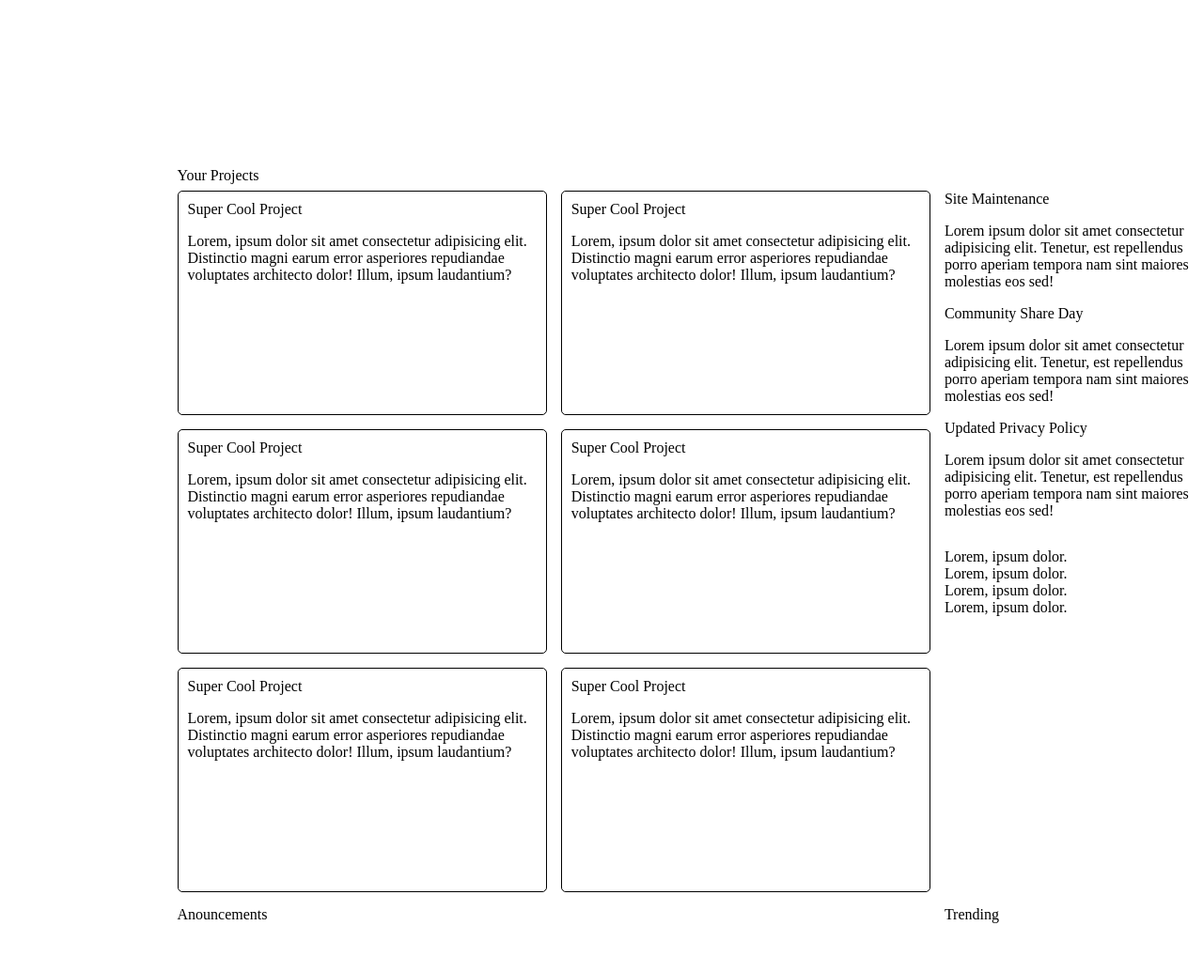
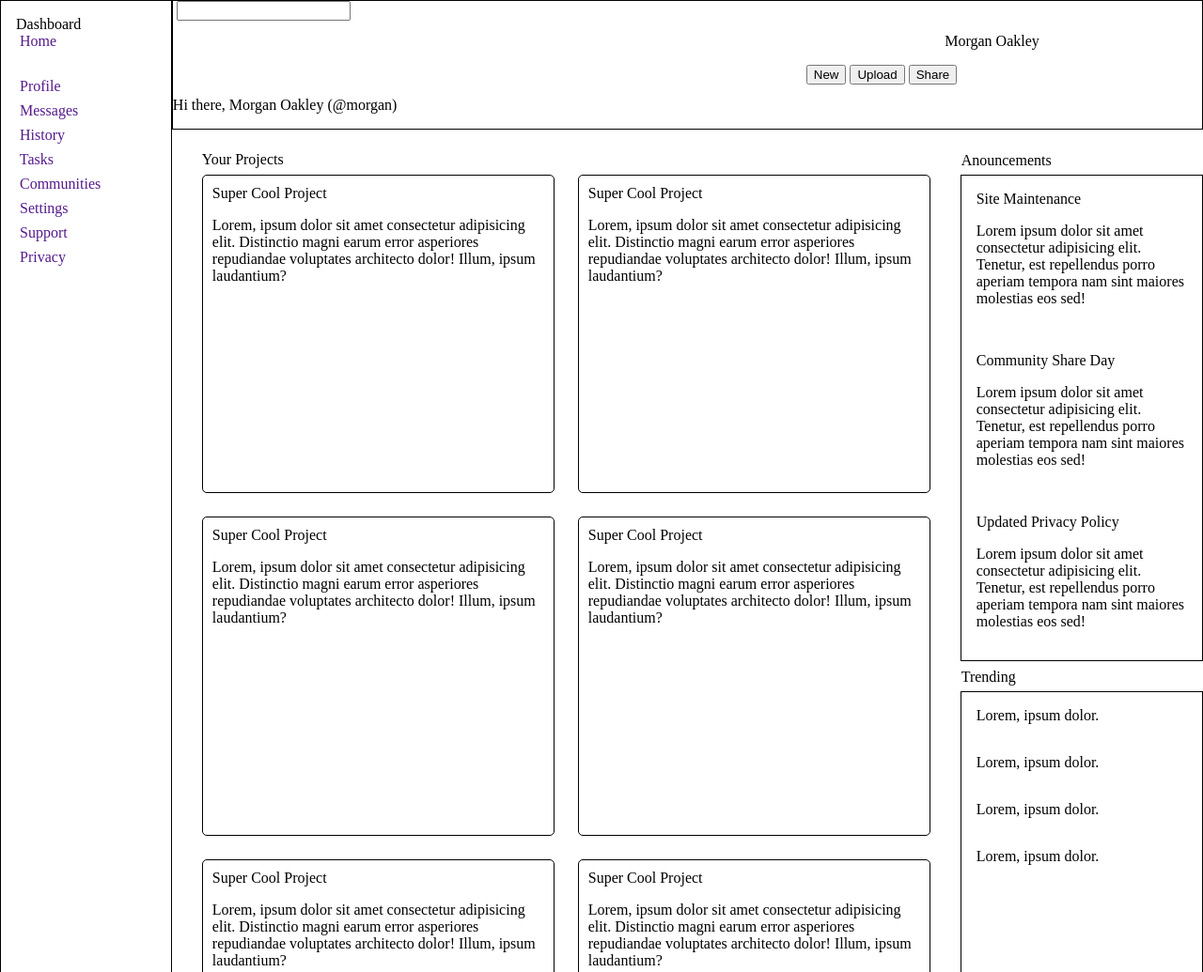
Before and after one commit to Yuseph03/admin-dashboard, a plain HTML site: page index.html in a window 1280 px wide. Shown: the top 1035 px of the page at 94% size. Before the commit the page ends 991 px from the top, so only its background shows below. Drawn offline with Linux system fonts and the light colour scheme.

Commit message:
Lay basic sidebar and header layout

```diff
--- a/index.html
+++ b/index.html
@@ -10,10 +10,35 @@
 <body>
     <div class="container">
         <header class="header">
+            <div class="searchbar-container">
+                <div class="search-bar">
+                    <img src="" alt="">
+                    <input type="text">
+                </div>
+                <div class="user-info">
+                    <img src="" alt="">
+                    <a href=""><img src="" alt=""></a>
+                    <p>Morgan Oakley</p>
+                </div>
+            </div>
 
+            <div class="btn-container">
+                <div class="username">
+                    <img src="" alt="">
+                    <p>
+                        <span>Hi there,</span>
+                        Morgan Oakley (@morgan)
+                    </p>
+                </div>
+                <div class="btns">
+                    <button>New</button>
+                    <button>Upload</button>
+                    <button>Share</button>
+                </div>
+            </div>
         </header>
 
-        <main class="main">
+        <main class="main-container">
             <div class="article">
                 <span>Your Projects</span>
                 <div class="card">
@@ -48,8 +73,8 @@
                 </div>
             </div>
 
-            <span>Anouncements</span>
             <div class="anouncements">
+                <span>Anouncements</span>
                 <div class="anounce-block">
                     <div class="title">Site Maintenance</div>
                     <p>Lorem ipsum dolor sit amet consectetur adipisicing elit.
@@ -67,17 +92,60 @@
                 </div>
             </div>
 
-            <span>Trending</span>
             <div class="trending">
-                <div class="trend-block"><img src="" alt=""><span>Lorem, ipsum dolor.</span></div>
-                <div class="trend-block"><img src="" alt=""><span>Lorem, ipsum dolor.</span></div>
-                <div class="trend-block"><img src="" alt=""><span>Lorem, ipsum dolor.</span></div>
-                <div class="trend-block"><img src="" alt=""><span>Lorem, ipsum dolor.</span></div>
+                <span>Trending</span>
+                <div class="trend-block"><img src="" alt="">Lorem, ipsum dolor.</div>
+                <div class="trend-block"><img src="" alt="">Lorem, ipsum dolor.</div>
+                <div class="trend-block"><img src="" alt="">Lorem, ipsum dolor.</div>
+                <div class="trend-block"><img src="" alt="">Lorem, ipsum dolor.</div>
             </div>
         </main>
 
         <div class="sidebar">
+            <div class="sidebar-logo">
+                <img src="" alt=""><span>Dashboard</span>
+            </div>
 
+            <div class="navbar">
+                <nav>
+                    <div class="card">
+                        <img src="" alt="">
+                        <a href="">Home</a>
+                    </div>
+                    <div class="card">
+                        <img src="" alt="">
+                        <a href="">Profile</a>
+                    </div>
+                    <div class="card">
+                        <img src="" alt="">
+                        <a href="">Messages</a>
+                    </div>
+                    <div class="card">
+                        <img src="" alt="">
+                        <a href="">History</a>
+                    </div>
+                    <div class="card">
+                        <img src="" alt="">
+                        <a href="">Tasks</a>
+                    </div>
+                    <div class="card">
+                        <img src="" alt="">
+                        <a href="">Communities</a>
+                    </div>
+                    <div class="card">
+                        <img src="" alt="">
+                        <a href="">Settings</a>
+                    </div>
+                    <div class="card">
+                        <img src="" alt="">
+                        <a href="">Support</a>
+                    </div>
+                    <div class="card">
+                        <img src="" alt="">
+                        <a href="">Privacy</a>
+                    </div>
+                </nav>
+            </div>
         </div>
     </div>
 </body>
--- a/styles.css
+++ b/styles.css
@@ -1,27 +1,90 @@
+body {
+    margin: 0;
+}
+
 .container {
     display: grid;
-    grid: 1fr 4fr/ 1fr 6fr;
+    grid: 0.7fr 4fr/ 1fr 6fr;
+    row-gap: 3em;
     grid-template-areas:
         "sidebar header"
         "sidebar main";
 }
 
-header {
+.header {
     grid-area: header;
+    border: 1px solid black;
+
+    display: grid;
+    grid-template-rows: 1fr 1fr;
+}
+
+.searchbar-container {
+    grid-row-start: 1;
+
+    display: grid;
+    grid-template-columns: 3fr 1fr;
+    grid-template-areas:
+        "search-bar user-info";
+}
+
+.btn-container {
+    grid-row-start: 2;
+
+    display: grid;
+    grid-template-columns: 1fr 0.6fr 1fr;
+    grid-template-areas:
+        "username . btns";
+}
+
+.search-bar {
+    grid-area: search-bar;
+}
+
+.user-info {
+    grid-area: user-info;
+}
+
+.username {
+    grid-area: username;
+}
+
+.btns {
+    grid-area: btns;
 }
 
 .sidebar {
     grid-area: sidebar;
+    border: 1px solid black;
+
+    display: flex;
+    flex-direction: column;
 }
 
-.main {
+.sidebar-logo {
+    margin: 1em 0 0 1em;
+}
+
+.navbar nav {
+    margin-left: 1em;
+
+    display: grid;
+    grid-template-rows: repeat(auto-fit, minmax(40px, 0.5fr));
+    row-gap: 0.5em;
+}
+
+.navbar nav .card a {
+    text-decoration: none;
+}
+
+.main-container {
     grid-area: main;
 
     display: grid;
     grid-template-columns: 3fr 1fr;
     grid-template-rows: 1fr 1fr;
-    gap: 15px;
-
+    gap: 2em;
+    margin: 0 0 3em 2em;
 }
 
 .article {
@@ -29,11 +92,14 @@ header {
 
     display: grid;
     grid-template-columns: repeat(auto-fit, minmax(300px, 1fr));
-    gap: 15px;
+    grid-template-rows: repeat(auto-fit, minmax(150px, 1fr));
+    gap: 25px;
     position: relative;
 }
 
-.article span {
+.article span,
+.anouncements span,
+.trending span {
     position: absolute;
     top: -25px;
 }
@@ -46,9 +112,17 @@ header {
 
 .anouncements {
     grid-area: 1 / 2 / 2 / 3;
-
+    border: 1px solid black;
+    position: relative;
 }
 
 .trending {
     grid-area: 2 / 2 / 3 / 3;
+    border: 1px solid black;
+    position: relative;
 }
+
+.anounce-block,
+.trend-block {
+    padding: 1rem;
+}
```
